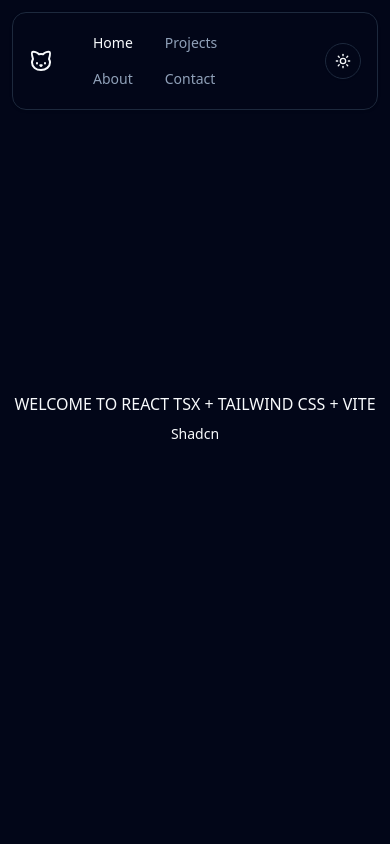
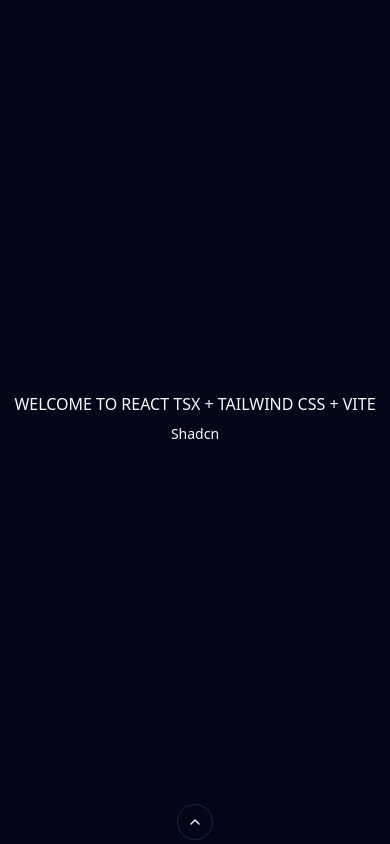
Before and after one commit to AjiNurAji/my-website, a React (Vite) app: page / in a window 390 px wide. Built offline with nearby package versions, Linux system fonts and the light colour scheme.

Commit message:
create responsive navbar or header when open in mobile

```diff
--- a/package.json
+++ b/package.json
@@ -11,6 +11,7 @@
   },
   "dependencies": {
     "@radix-ui/react-slot": "^1.1.2",
+    "@radix-ui/react-tooltip": "^1.1.8",
     "@tailwindcss/vite": "^4.0.8",
     "class-variance-authority": "^0.7.1",
     "clsx": "^2.1.1",
--- a/src/components/layouts/client/header.tsx
+++ b/src/components/layouts/client/header.tsx
@@ -1,27 +1,71 @@
 import { Button } from "~/components/ui/button";
 import { Card } from "~/components/ui/card";
-import { CatIcon, MoonIcon } from "lucide-react";
-import { ThemeToggle } from '../../theme/theme-toggle';
+import { CatIcon, ChevronUp, MenuSquareIcon } from "lucide-react";
+import { ThemeToggle } from "../../theme/theme-toggle";
+import {
+  Tooltip,
+  TooltipContent,
+  TooltipProvider,
+  TooltipTrigger,
+} from "~/components/ui/tooltip";
+import { useState } from "react";
+import { MenuMobileTrigger } from "./nav-menu/menu-mobile-trigger";
 
 export const Header = () => {
+  const [open, setOpen] = useState<string>("");
+
   return (
-    <div className="mx-auto p-3 fixed top-0 left-0 w-full z-50">
-      <Card className="flex flex-row justify-between items-center px-4 py-3">
+    <div data-state={open} className="group peer h-fit">
+      <MenuMobileTrigger open={open} setOpen={setOpen} />
+
+      <div className="mx-auto p-3 fixed top-0 left-0 w-full z-50 max-sm:-bottom-20 max-sm:top-auto max-sm:group-data-[state=open]:bottom-0 transition-[bottom] ease-linear duration-300">
+        <Card className="flex flex-row justify-between items-center px-4 py-3 ">
           <a className="inline-block">
             <CatIcon />
           </a>
 
-        <nav>
-          <Button variant="link" className="cursor-pointer hover:no-underline">Home</Button>
-          <Button variant="link" className="cursor-pointer text-muted-foreground hover:text-primary hover:no-underline">Projects</Button>
-          <Button variant="link" className="cursor-pointer text-muted-foreground hover:text-primary hover:no-underline">About</Button>
-          <Button variant="link" className="cursor-pointer text-muted-foreground hover:text-primary hover:no-underline">Contact</Button>
+          <nav className="sm:block hidden">
+            <Button
+              variant="link"
+              className="cursor-pointer hover:no-underline"
+            >
+              Home
+            </Button>
+            <Button
+              variant="link"
+              className="cursor-pointer text-muted-foreground hover:text-primary hover:no-underline"
+            >
+              Projects
+            </Button>
+            <Button
+              variant="link"
+              className="cursor-pointer text-muted-foreground hover:text-primary hover:no-underline"
+            >
+              About
+            </Button>
+            <Button
+              variant="link"
+              className="cursor-pointer text-muted-foreground hover:text-primary hover:no-underline"
+            >
+              Contact
+            </Button>
           </nav>
+
+          <div className="sm:hidden block">
+            <Button
+              variant="outline"
+              className="cursor-pointer text-muted-foreground hover:text-primary rounded-full"
+            >
+              <MenuSquareIcon />
+              Menu
+            </Button>
+          </div>
 
           <div>
             <ThemeToggle />
           </div>
         </Card>
       </div>
+    </div>
   );
 };
--- /dev/null
+++ b/src/components/layouts/client/nav-menu/menu-mobile-trigger.tsx
@@ -0,0 +1,32 @@
+import { ChevronUp } from "lucide-react";
+import { Button } from "~/components/ui/button";
+import { Tooltip, TooltipContent, TooltipProvider, TooltipTrigger } from "~/components/ui/tooltip";
+
+interface Props {
+  open: string;
+  setOpen: (open: string) => void;
+}
+
+export const MenuMobileTrigger = ({ open, setOpen }: Props) => {
+  return (
+    <div className="mx-auto px-3 sm:hidden flex justify-center items-center transition-[bottom,rotate] ease-linear duration-300 fixed z-40 w-full max-sm:group-data-[state=open]:bottom-20 bottom-1 max-sm:group-data-[state=open]:rotate-180">
+      <TooltipProvider>
+        <Tooltip>
+          <TooltipTrigger asChild>
+            <Button
+              variant="outline"
+              className="rounded-full"
+              size="icon"
+              onClick={() => setOpen(open === "" ? "open" : "")}
+            >
+              <ChevronUp />
+            </Button>
+          </TooltipTrigger>
+          <TooltipContent>
+            <p>{open === ""? "Open": "Close"} Menu</p>
+          </TooltipContent>
+        </Tooltip>
+      </TooltipProvider>
+    </div>
+  );
+};
--- a/src/components/theme/theme-toggle.tsx
+++ b/src/components/theme/theme-toggle.tsx
@@ -1,11 +1,20 @@
 import { Button } from "../ui/button";
 import { useTheme } from "./theme-provider";
 import { MoonIcon, SunIcon } from "lucide-react";
+import {
+  TooltipProvider,
+  TooltipContent,
+  Tooltip,
+  TooltipTrigger,
+} from "~/components/ui/tooltip";
 
 export const ThemeToggle = () => {
   const { theme, setTheme } = useTheme();
 
   return (
+    <TooltipProvider>
+      <Tooltip>
+        <TooltipTrigger asChild>
           <Button
             variant="outline"
             size="icon"
@@ -15,5 +24,11 @@ export const ThemeToggle = () => {
             <SunIcon className="w-5 h-5 -rotate-90 scale-0 transition-transform duration-500 dark:rotate-0 dark:scale-100" />
             <MoonIcon className="absolute w-5 h-5 rotate-0 scale-100 transition-transform duration-500 dark:-rotate-90 dark:scale-0" />
           </Button>
+        </TooltipTrigger>
+        <TooltipContent>
+          <p>Theme Toggle</p>
+        </TooltipContent>
+      </Tooltip>
+    </TooltipProvider>
   );
 };
--- /dev/null
+++ b/src/components/ui/tooltip.tsx
@@ -0,0 +1,59 @@
+import * as React from "react"
+import * as TooltipPrimitive from "@radix-ui/react-tooltip"
+
+import { cn } from "~/lib/utils"
+
+function TooltipProvider({
+  delayDuration = 0,
+  ...props
+}: React.ComponentProps<typeof TooltipPrimitive.Provider>) {
+  return (
+    <TooltipPrimitive.Provider
+      data-slot="tooltip-provider"
+      delayDuration={delayDuration}
+      {...props}
+    />
+  )
+}
+
+function Tooltip({
+  ...props
+}: React.ComponentProps<typeof TooltipPrimitive.Root>) {
+  return (
+    <TooltipProvider>
+      <TooltipPrimitive.Root data-slot="tooltip" {...props} />
+    </TooltipProvider>
+  )
+}
+
+function TooltipTrigger({
+  ...props
+}: React.ComponentProps<typeof TooltipPrimitive.Trigger>) {
+  return <TooltipPrimitive.Trigger data-slot="tooltip-trigger" {...props} />
+}
+
+function TooltipContent({
+  className,
+  sideOffset = 4,
+  children,
+  ...props
+}: React.ComponentProps<typeof TooltipPrimitive.Content>) {
+  return (
+    <TooltipPrimitive.Portal>
+      <TooltipPrimitive.Content
+        data-slot="tooltip-content"
+        sideOffset={sideOffset}
+        className={cn(
+          "bg-primary text-primary-foreground animate-in fade-in-0 zoom-in-95 data-[state=closed]:animate-out data-[state=closed]:fade-out-0 data-[state=closed]:zoom-out-95 data-[side=bottom]:slide-in-from-top-2 data-[side=left]:slide-in-from-right-2 data-[side=right]:slide-in-from-left-2 data-[side=top]:slide-in-from-bottom-2 z-50 max-w-sm rounded-md px-3 py-1.5 text-xs",
+          className
+        )}
+        {...props}
+      >
+        {children}
+        <TooltipPrimitive.Arrow className="bg-primary fill-primary z-50 size-2.5 translate-y-[calc(-50%_-_2px)] rotate-45 rounded-[2px]" />
+      </TooltipPrimitive.Content>
+    </TooltipPrimitive.Portal>
+  )
+}
+
+export { Tooltip, TooltipTrigger, TooltipContent, TooltipProvider }
```
Also changed, not shown: 1 other file (tests, documents, lock files or other folders). Lines whose indentation alone changed are shown as unchanged.
